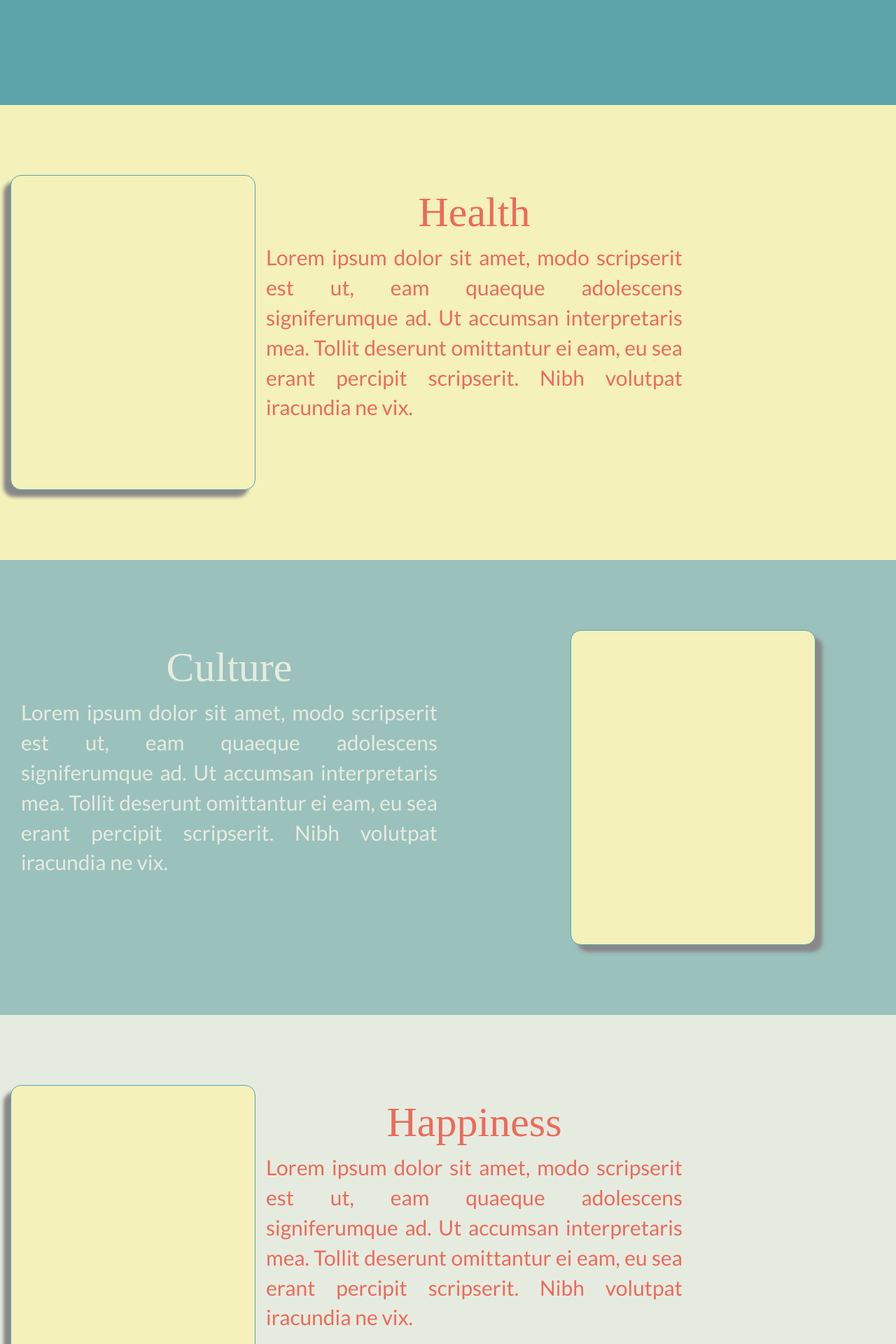
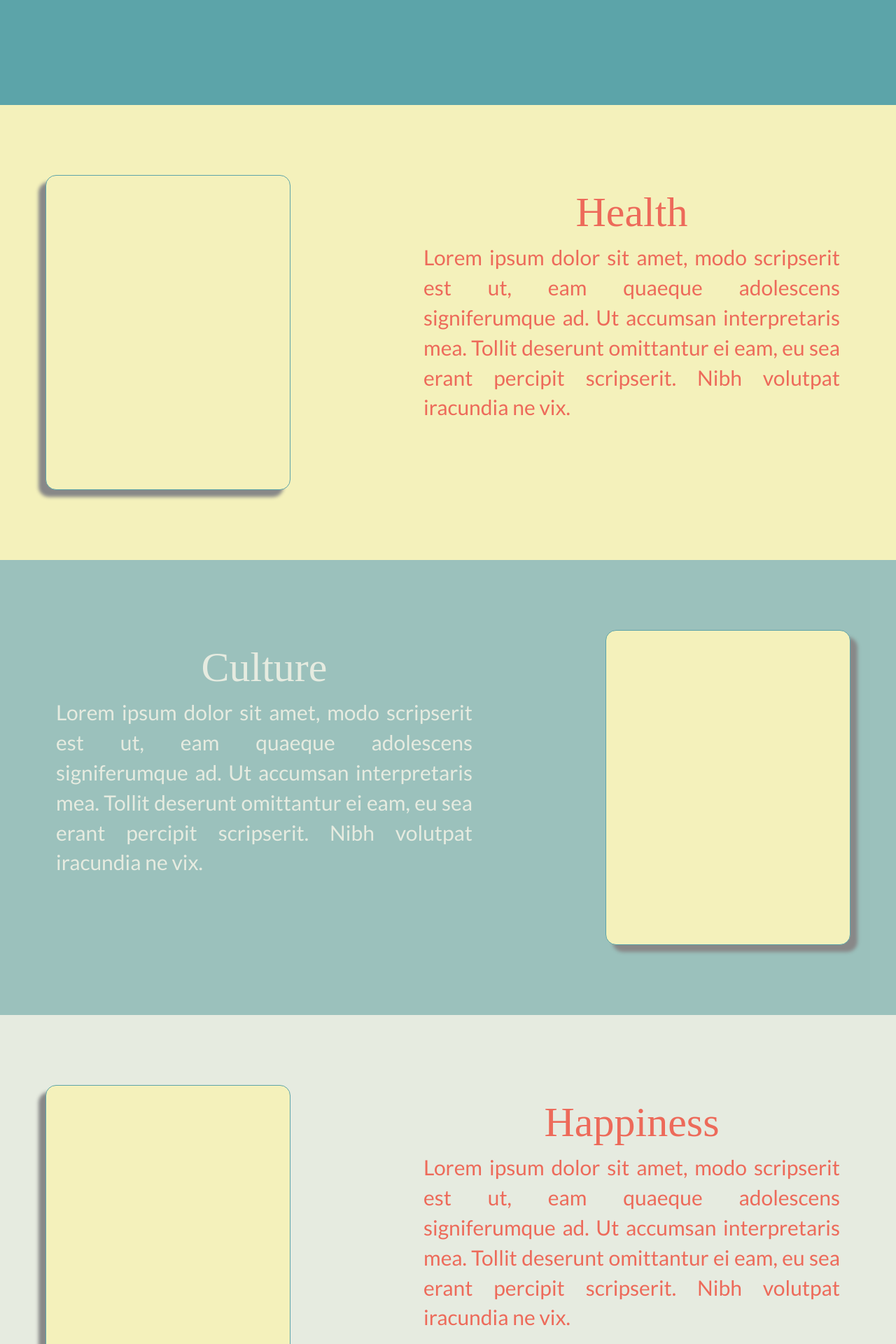
Before and after one commit to emmvalenti/emmvalenti.github.io, a Jekyll site: the page TCM/how-it-works.html, which Jekyll copies as it is, in a window 1280 px wide. Shown: the part 471-2391 px from the top of the page at 70% size. Built offline with Jekyll 4.4.1, drawn with Linux system fonts in a browser that asks for light colours; some web fonts are replaced.

Commit message:
add class for left, right descripts

```diff
--- a/TCM/how-it-works.html
+++ b/TCM/how-it-works.html
@@ -55,9 +55,9 @@
 
 	<section id="health">
 			<div class="row">
-				<div class="col-md-6 card">
+				<div class="col-md-6 card card-left">
 				</div>
-				<div class="col-md-6">
+				<div class="col-md-6 descrip-right">
 					<h2>Health</h2>
 					<p>Lorem ipsum dolor sit amet, modo scripserit est ut, eam quaeque adolescens signiferumque ad. Ut accumsan interpretaris mea. Tollit deserunt omittantur ei eam, eu sea erant percipit scripserit. Nibh volutpat iracundia ne vix.</p>
 				</div>
@@ -66,7 +66,7 @@
 
 	<section id="culture">
 		<div class="row">
-				<div class="col-md-6">
+				<div class="col-md-6 left">
 					<h2>Culture</h2>
 					<p>Lorem ipsum dolor sit amet, modo scripserit est ut, eam quaeque adolescens signiferumque ad. Ut accumsan interpretaris mea. Tollit deserunt omittantur ei eam, eu sea erant percipit scripserit. Nibh volutpat iracundia ne vix.</p>
 				</div>
@@ -77,9 +77,9 @@
 
 	<section id="happiness">
 		<div class="row">
-				<div class="col-md-6 card">
+				<div class="col-md-6 card card-left">
 				</div>
-				<div class="col-md-6">
+				<div class="col-md-6 descrip-right">
 					<h2>Happiness</h2>
 					<p>Lorem ipsum dolor sit amet, modo scripserit est ut, eam quaeque adolescens signiferumque ad. Ut accumsan interpretaris mea. Tollit deserunt omittantur ei eam, eu sea erant percipit scripserit. Nibh volutpat iracundia ne vix.</p>
 				</div>
@@ -88,7 +88,7 @@
 
 	<section id="digital">
 		<div class="row">
-				<div class="col-md-6">
+				<div class="col-md-6 left">
 					<h2>Digital</h2>
 					<p>Lorem ipsum dolor sit amet, modo scripserit est ut, eam quaeque adolescens signiferumque ad. Ut accumsan interpretaris mea. Tollit deserunt omittantur ei eam, eu sea erant percipit scripserit. Nibh volutpat iracundia ne vix.</p>
 				</div>
```
